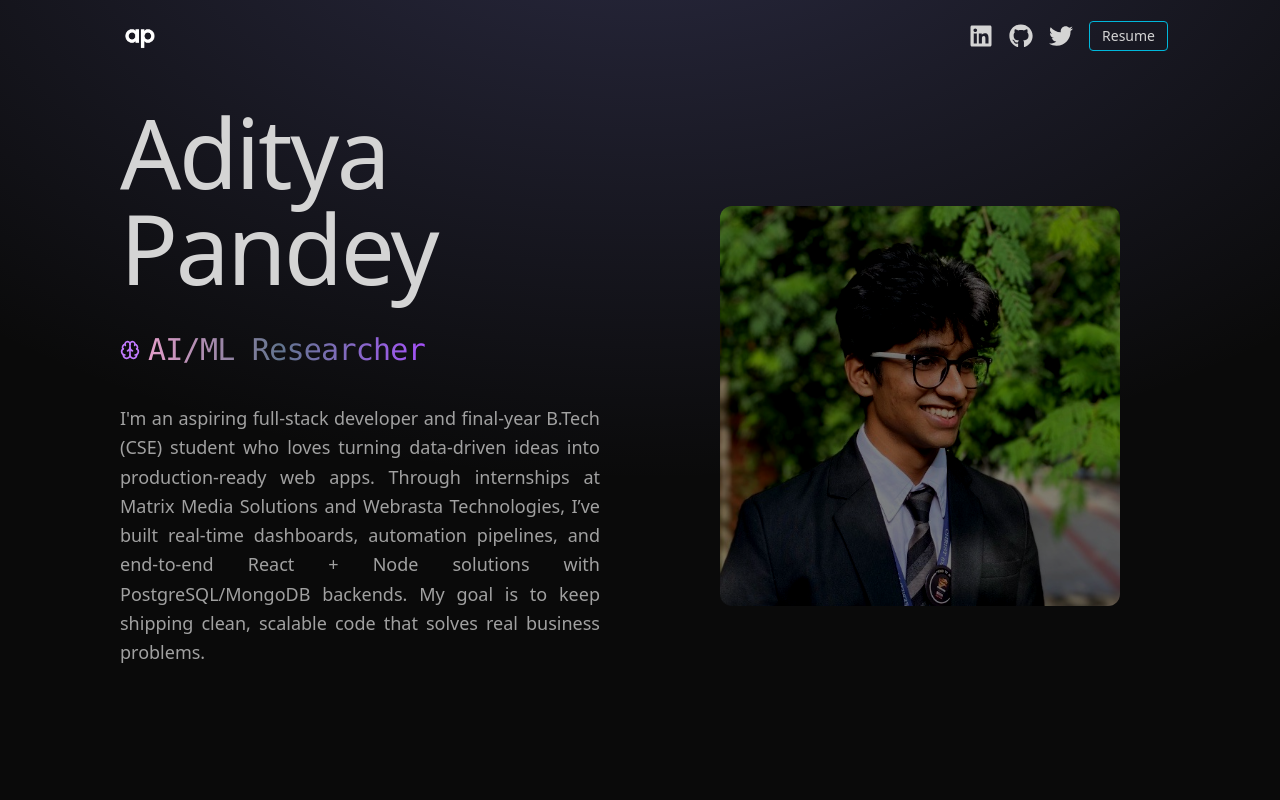
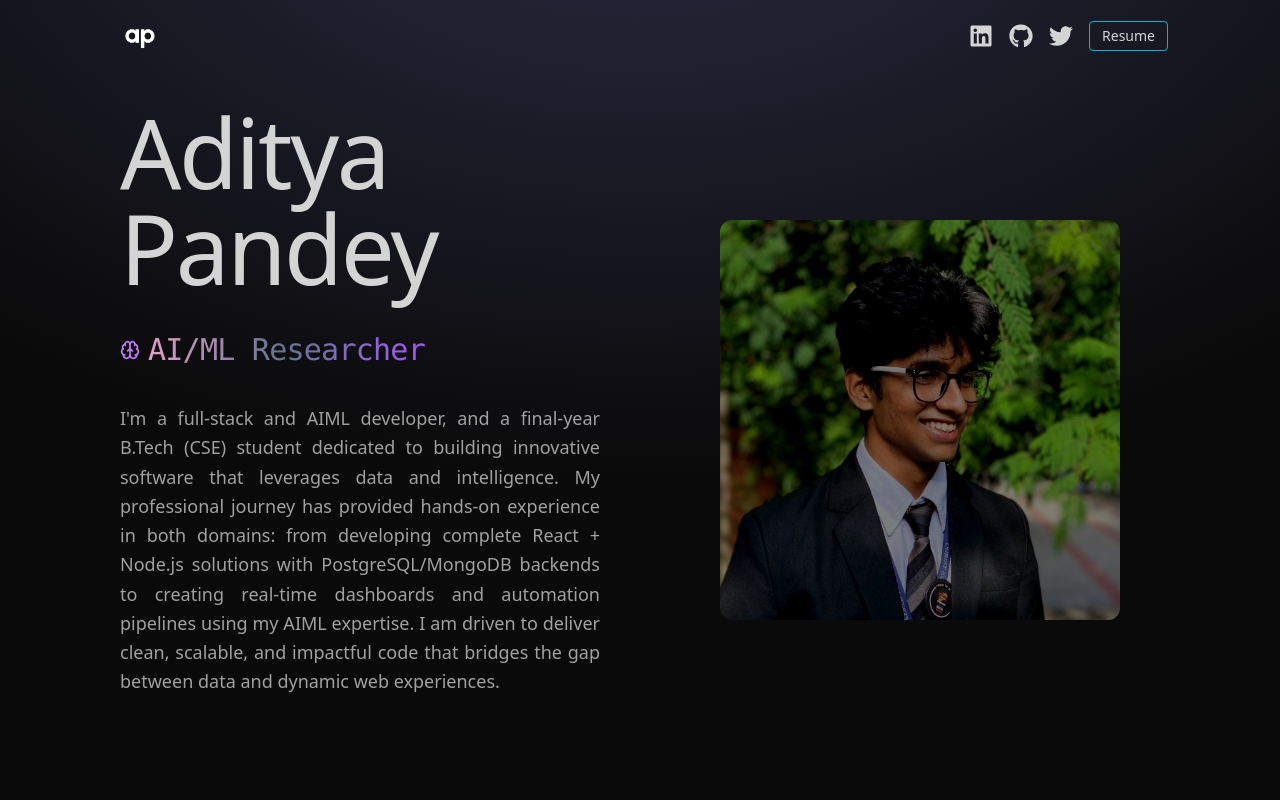
Before and after one commit to thecritiz/portfolio, a React (Vite) app: page / in a window 1280 px wide. Shown: the top 800 px of the page. Built offline with nearby package versions, Linux system fonts and the light colour scheme.

Commit message:
UpDATE HERO

```diff
--- a/src/constants/index.js
+++ b/src/constants/index.js
@@ -10,7 +10,7 @@ import project4 from "../assets/projects/project-4.jpg";
 /*  HERO & ABOUT                                                      */
 /* ------------------------------------------------------------------ */
 
-export const HERO_CONTENT = `I'm an aspiring full-stack developer and final-year B.Tech (CSE) student who loves turning data-driven ideas into production-ready web apps. Through internships at Matrix Media Solutions and Webrasta Technologies, I’ve built real-time dashboards, automation pipelines, and end-to-end React + Node solutions with PostgreSQL/MongoDB backends. My goal is to keep shipping clean, scalable code that solves real business problems.`;
+export const HERO_CONTENT = `I'm a full-stack and AIML developer, and a final-year B.Tech (CSE) student dedicated to building innovative software that leverages data and intelligence. My professional journey has provided hands-on experience in both domains: from developing complete React + Node.js solutions with PostgreSQL/MongoDB backends to creating real-time dashboards and automation pipelines using my AIML expertise. I am driven to deliver clean, scalable, and impactful code that bridges the gap between data and dynamic web experiences.`;
 
 export const ABOUT_TEXT = `Currently finishing my B.Tech at Christ University, I’ve accumulated hands-on experience in JavaScript/TypeScript, React, Node.js, Express, SQL, and Python data-science tooling (Pandas, Seaborn). I enjoy collaborative problem-solving—whether that’s automating order workflows or extracting insights from multi-gigabyte datasets. When I’m not coding, you’ll find me exploring new ML libraries or contributing to open-source.`;
 
```
